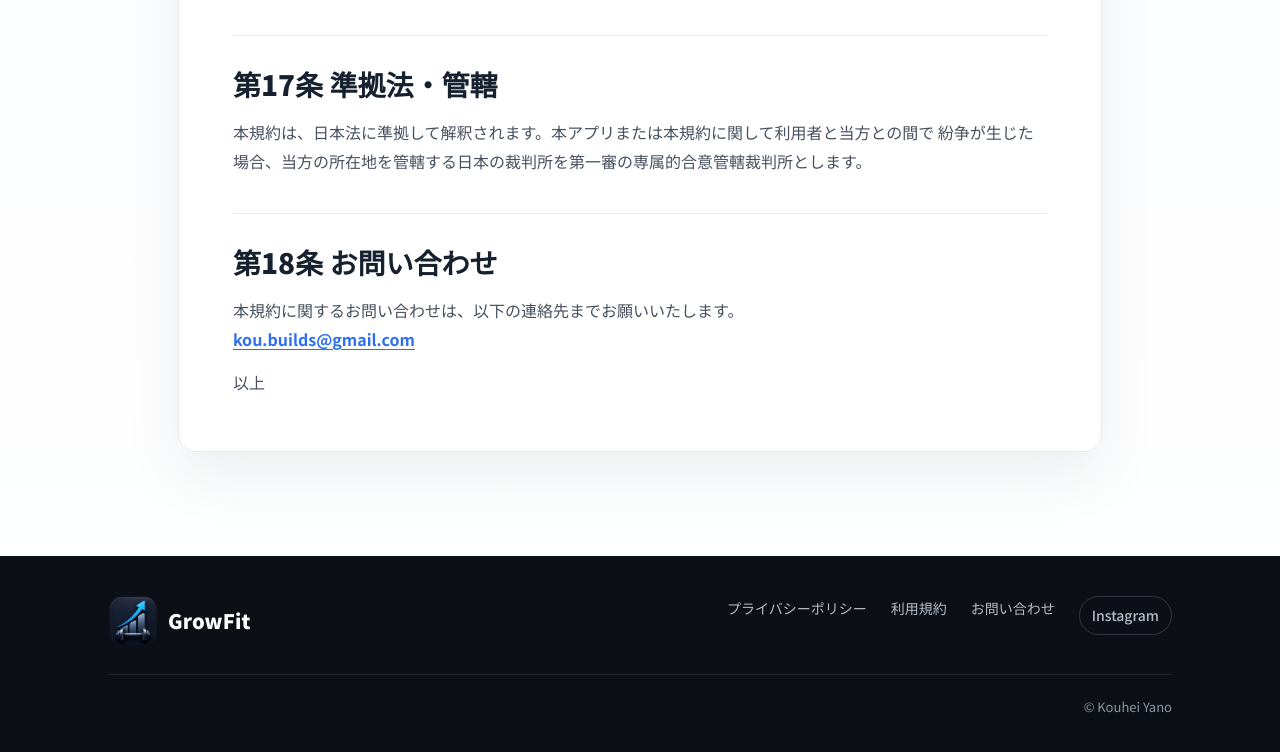
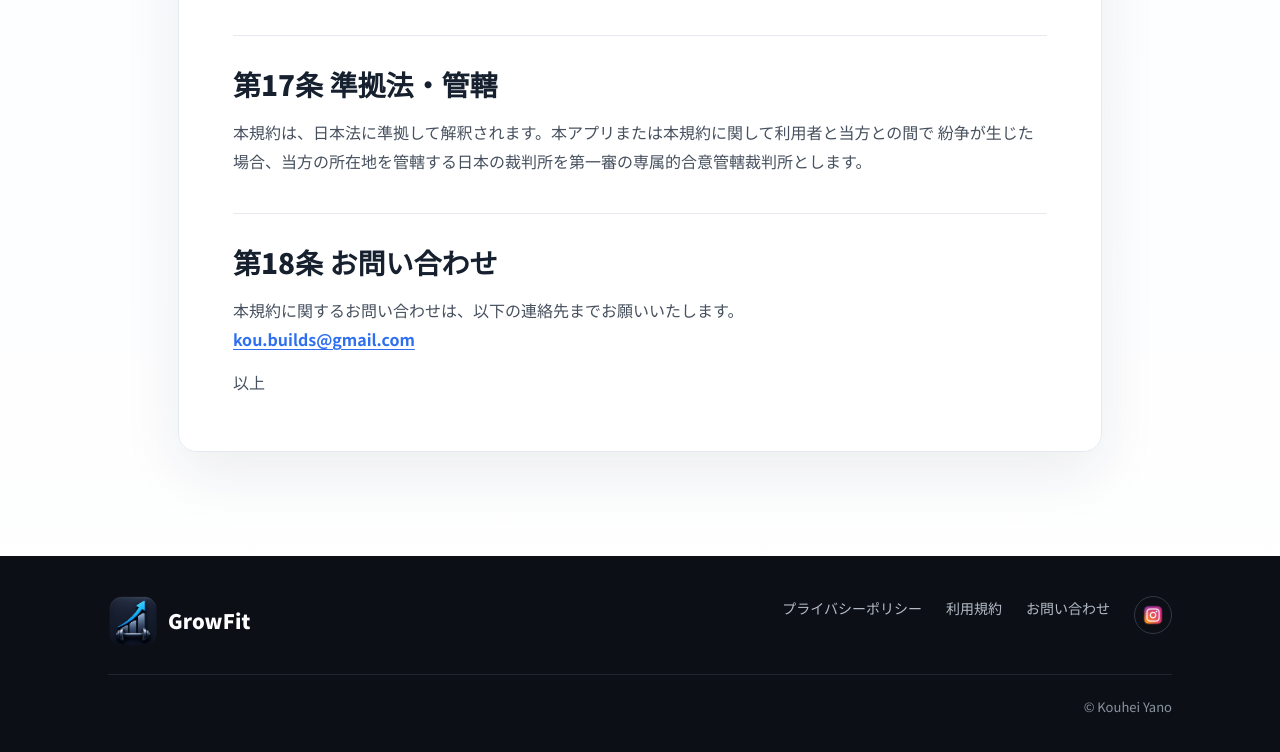
Before and after one commit to kouhei9028/GrowFit, a plain HTML site: page public/terms/index.html in a window 1280 px wide. Shown: the part 5341-6093 px from the top of the page. Drawn offline with Linux system fonts and the light colour scheme.

Commit message:
Use Instagram icon in footer

```diff
--- a/public/styles.css
+++ b/public/styles.css
@@ -248,13 +248,22 @@ a {
   display: inline-flex;
   align-items: center;
   justify-content: center;
+  width: 38px;
+  height: 38px;
   border: 1px solid #303846;
   border-radius: 999px;
-  padding: 6px 12px;
+  padding: 0;
 }
 
 .footer-nav .footer-social-link:hover {
   border-color: #5f6c80;
+}
+
+.footer-nav .footer-social-link img {
+  display: block;
+  width: 22px;
+  height: 22px;
+  border-radius: 6px;
 }
 
 .footer-bottom {
--- a/public/terms/index.html
+++ b/public/terms/index.html
@@ -250,7 +250,9 @@
           <a href="/privacy/">&#12503;&#12521;&#12452;&#12496;&#12471;&#12540;&#12509;&#12522;&#12471;&#12540;</a>
           <a href="/terms/">&#21033;&#29992;&#35215;&#32004;</a>
           <a href="mailto:kou.builds@gmail.com">&#12362;&#21839;&#12356;&#21512;&#12431;&#12379;</a>
-          <a class="footer-social-link" href="https://www.instagram.com/kou_builds?igsh=MXM5cmd5enB6YjBj" target="_blank" rel="noopener noreferrer">Instagram</a>
+          <a class="footer-social-link" href="https://www.instagram.com/kou_builds?igsh=MXM5cmd5enB6YjBj" target="_blank" rel="noopener noreferrer" aria-label="Instagram">
+            <img src="/assets/instagram_icon.png" alt="">
+          </a>
         </nav>
       </div>
       <div class="footer-bottom">
```
Also changed, not shown: public/index.html (+5 -2 lines), public/privacy/index.html (+3 -1 lines), public/assets/instagram_icon.png (added).
